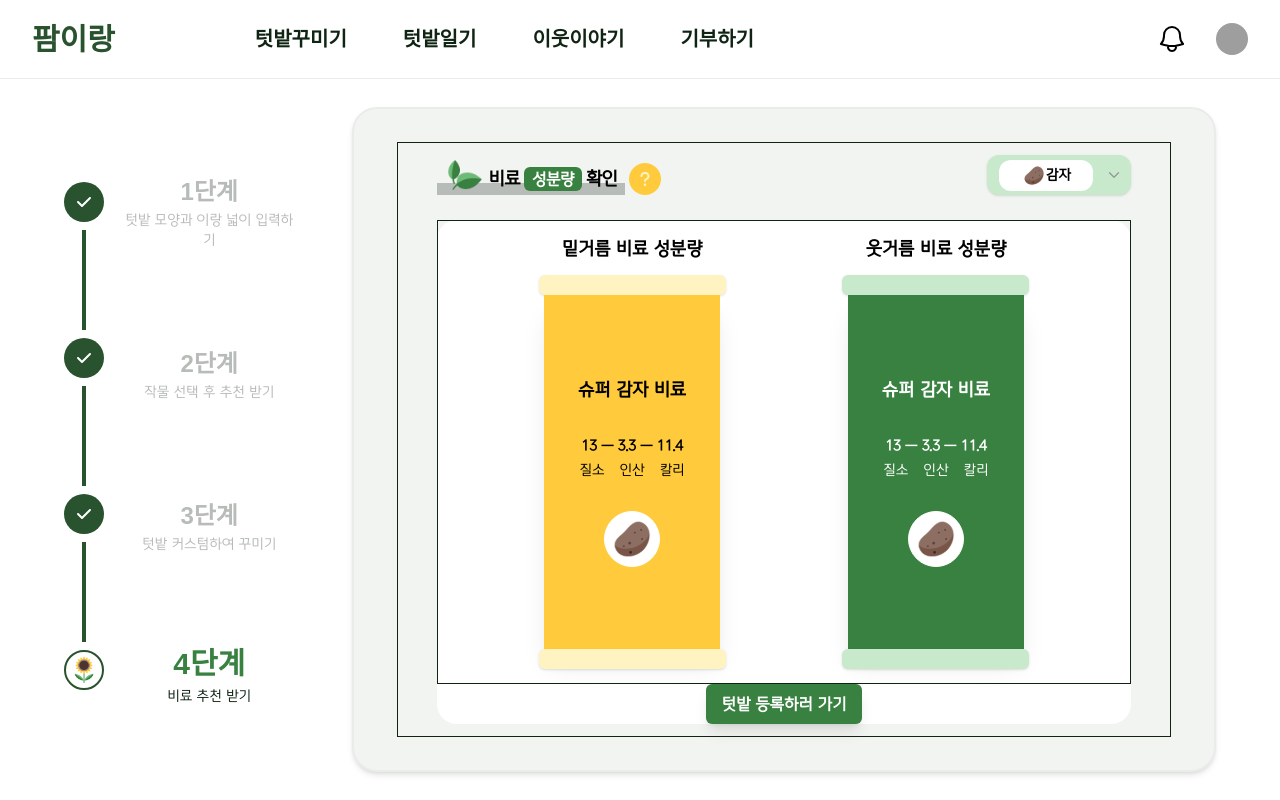
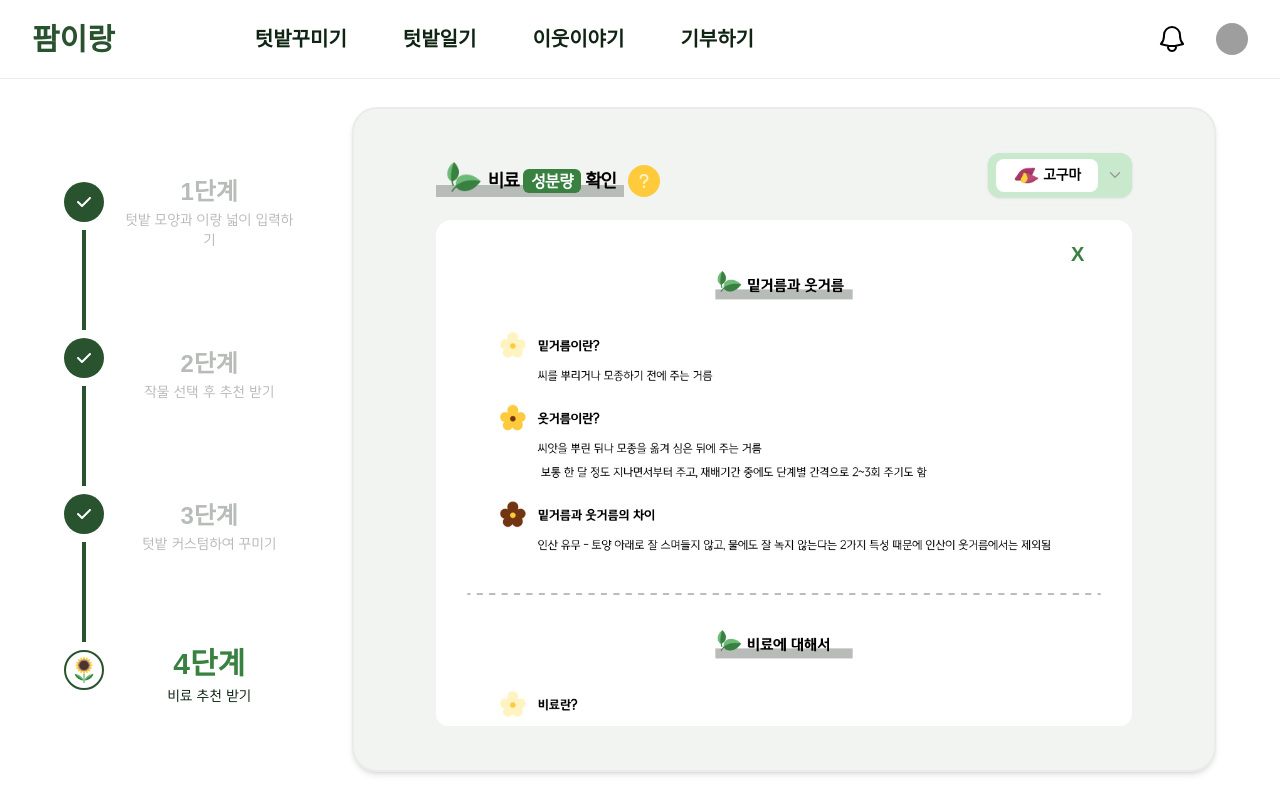
Before and after one commit to Hocheol18/Farmirang, a Next.js app in the folder frontend/: page /farm-design in a window 1280 px wide. Built offline with nearby package versions, Linux system fonts and the light colour scheme; grey boxes are pictures that could not be loaded; a web font is replaced by a local one.

Commit message:
[feat]: 4단계 셀렉트 박스 & 도움말 완성 및 ui 구성 완료

```diff
--- a/frontend/app/_components/common/FertilizerBox.tsx
+++ b/frontend/app/_components/common/FertilizerBox.tsx
@@ -50,7 +50,7 @@ const FertilizerBox = ({ type, id, name, N, P, K }: Props) => {
   const currentPic: StaticImageData = picList[id - 1];
 
   return (
-    <div className="flex flex-col py-[2%] gap-3 items-center w-[30%] h-full">
+    <div className="flex flex-col py-[2%] gap-3 items-center w-[30%] h-full max-h-[500px]">
       <div className="font-extrabold text-lg">
         {type === "front" ? "밑거름" : "웃거름"} 비료 성분량
       </div>
--- a/frontend/app/farm-design/components/step/fourrth/FertilizerContent.tsx
+++ b/frontend/app/farm-design/components/step/fourrth/FertilizerContent.tsx
@@ -1,29 +1,37 @@
 import FertilizerBox from "@/app/_components/common/FertilizerBox";
 
-const FertilizerContent = () => {
-  const cropsName: string[] = [
-    "감자",
-    "고구마",
-    "청양고추",
-    "당근",
-    "딸기",
-    "땅콩",
-    "방울토마토",
-    "부추",
-    "블루베리",
-    "상추",
-    "생강",
-    "양파",
-    "열무",
-    "오이",
-    "옥수수",
-    "참외",
-  ];
+import { StaticImageData } from "next/image";
 
+interface Crop {
+  id: number;
+  name: string;
+  isClick: boolean;
+  pic: StaticImageData;
+}
+
+interface Props {
+  selectedCrop: Crop;
+}
+
+const FertilizerContent = ({ selectedCrop }: Props) => {
   return (
-    <div className="flex justify-center items-center gap-24 w-full h-full border border-black-100">
-      <FertilizerBox type="front" id={1} name="감자" N={13} P={3.3} K={11.4} />
-      <FertilizerBox type="back" id={1} name="감자" N={13} P={3.3} K={11.4} />
+    <div className="flex justify-center items-center gap-24 w-full h-full">
+      <FertilizerBox
+        type="front"
+        id={selectedCrop.id}
+        name={selectedCrop.name}
+        N={13}
+        P={3.3}
+        K={11.4}
+      />
+      <FertilizerBox
+        type="back"
+        id={selectedCrop.id}
+        name={selectedCrop.name}
+        N={13}
+        P={3.3}
+        K={11.4}
+      />
     </div>
   );
 };
--- a/frontend/app/farm-design/components/step/fourrth/FourthPage.tsx
+++ b/frontend/app/farm-design/components/step/fourrth/FourthPage.tsx
@@ -2,7 +2,7 @@
 
 import Button from "@/app/_components/common/Button";
 import TitleBox from "../TitleBox";
-import FertilizerBox from "./FertilizerContent";
+import FertilizerContent from "./FertilizerContent";
 
 import Potato from "../../../../../public/icons/farms/crops-potato.svg";
 import SweetPotato from "../../../../../public/icons/farms/crops-sweet-potato.svg";
@@ -22,6 +22,8 @@ import Corn from "../../../../../public/icons/farms/crops-corn.svg";
 import Korean from "../../../../../public/icons/farms/crops-korean-melon.svg";
 
 import DownIcon from "../../../../../public/icons/down.svg";
+
+import helpPoster from "../../../../../public/icons/tmpHelp.png";
 
 import { FaQuestion } from "react-icons/fa6";
 import { useEffect, useState } from "react";
@@ -76,16 +78,23 @@ const FourthPage = () => {
     "참외",
   ];
 
-  // ***임시 선택 배열 ****
-  const arr: Crops[] = [];
+  // ***임시로 오는 배열 ****
+  const arr: number[] = [2, 3, 5, 7, 9, 11, 12, 14, 16];
 
   // cropsList: 작물 배열
   const [cropsList, setCropsList] = useState<Crops[]>([]);
 
+  //isOpen: 드롭다운 열림 여부
+  const [isOpen, setIsOpen] = useState<boolean>(false);
+
+  // selectedItem: 선택한 작물
+  const [selectedItem, setSelectedItem] = useState<Crops>();
+
   // 처음 렌더링 할때 작물 배열에 넣기
   useEffect(() => {
     const initialCropsList: Crops[] = [];
-    for (let i = 1; i <= 16; i++) {
+
+    for (let i of arr) {
       initialCropsList.push({
         id: i,
         name: cropsName[i - 1],
@@ -93,44 +102,110 @@ const FourthPage = () => {
         pic: picList[i - 1],
       });
     }
+
     setCropsList(initialCropsList);
+    setSelectedItem(initialCropsList[0]);
   }, []);
 
-  const [isOpen, setIsOpen] = useState<boolean>(false);
-  const [selectedItem, setSelectedItem] = useState<Crops>();
-
+  // toggleSelectBox: 드롭다운 열리는 함수
   const toggleSelectBox = () => {
     setIsOpen(!isOpen);
   };
 
+  // handleItemClick: 드롭다운 안에 들어 있는 작물 클릭시 변하는 함수
   const handleItemClick = (item: Crops) => {
+    // 해당 item이 선택되고
     setSelectedItem(item);
+    // 드롭다운은 닫힌다
     setIsOpen(false);
   };
 
+  // 도움말 관련 설명 나오기
+  const [isHelp, setIsHelp] = useState<boolean>(true);
+
+  const handleHelp = () => {
+    setIsHelp(!isHelp);
+  };
+
   return (
-    <div className="flex flex-col border border-black-100 justify-around items-center w-[90%] h-[90%]">
+    <div className="flex flex-col justify-around items-center w-[90%] h-[90%]">
       {/* 제목 + 셀렉트 */}
       <div className="flex w-full px-[5%]">
         <div className="flex gap-1 items-end">
           <TitleBox basicText1="비료" pointText="성분량" basicText2="확인" />
-          <button className="hover:bg-yellow-500 bg-yellow-200 flex items-center rounded-[50%] px-2 py-2 ">
+          <button
+            className="hover:bg-yellow-500 bg-yellow-200 flex items-center rounded-[50%] px-2 py-2 "
+            onClick={handleHelp}
+          >
             <FaQuestion color="FFF3C2" />
           </button>
         </div>
         <div className="flex-1"></div>
         {/* 셀렉트박스 */}
-        <div className="w-36 flex bg-green-200 rounded-xl shadow justify-center items-center">
-          <div className="flex flex-1 py-1 justify-center bg-white-100 mx-3 rounded-xl items-center">
-            <Image className="w-[25%]" src={Potato} alt="감자" />
-            <div className="text-sm font-bold">감자</div>
+        <div className="relative w-36">
+          <div
+            className="flex h-11 bg-green-200 hover:bg-gray-300 rounded-xl shadow justify-center items-center cursor-pointer"
+            onClick={toggleSelectBox}
+          >
+            <div className="flex flex-1 py-1 justify-center bg-white-100 mx-2 rounded-lg gap-1 items-center">
+              {/* 선택한 게 있으면 보여줘! */}
+              {selectedItem ? (
+                <>
+                  <Image
+                    className="w-[25%]"
+                    src={selectedItem.pic}
+                    alt={selectedItem.name}
+                  />
+                  <div className="text-sm font-bold">{selectedItem.name}</div>
+                </>
+              ) : (
+                <div className="font-bold">...</div>
+              )}
+            </div>
+
+            <Image className="pr-2" src={DownIcon} alt="아래" />
           </div>
-          <Image className="pr-2" src={DownIcon} alt="아래" />
+
+          {/* 드롭 리스트 */}
+          {isOpen && (
+            <ul className="absolute z-10 top-full w-full mt-1  bg-white-100 overflow-y-scroll max-h-72 rounded-md shadow ">
+              {cropsList.map((item, index) => (
+                <li
+                  className="px-3 py-3 hover:bg-green-100 cursor-pointer"
+                  onClick={() => handleItemClick(item)}
+                >
+                  <div key={index} className="flex gap-3">
+                    <Image className="w-[20%]" src={item.pic} alt={item.name} />
+                    <div className="text-sm font-bold">{item.name}</div>
+                  </div>
+                </li>
+              ))}
+            </ul>
+          )}
         </div>
       </div>
-      <div className="flex flex-col items-center w-[90%] h-[85%] rounded-[20px] bg-white-100">
-        <FertilizerBox />
-        <div>
+      <div className="relative flex flex-col items-center w-[90%] h-[85%] rounded-[20px] bg-white-100">
+        {/* 도움말 클릭시 나타나기 */}
+        {isHelp && (
+          <>
+            <div className="absolute top-0 w-full h-full overflow-y-auto rounded-xl">
+              <Image src={helpPoster} alt="도움말" />
+            </div>
+            <button
+              className="absolute px-2 rounded-md top-5 right-10 font-tmoney font-extrabold text-xl text-green-400 hover:text-green-500 hover:bg-green-100"
+              onClick={handleHelp}
+            >
+              X
+            </button>
+          </>
+        )}
+        {/* 도움말 클릭 아닐 때 */}
+        {selectedItem ? (
+          <FertilizerContent selectedCrop={selectedItem} />
+        ) : (
+          "선택한 작물이 없습니다."
+        )}
+        <div className="pb-5">
           <Button
             text="텃밭 등록하러 가기"
             bgStyles="bg-green-400 px-2"
```
Also changed, not shown: frontend/public/icons/tmpHelp.png (added).
